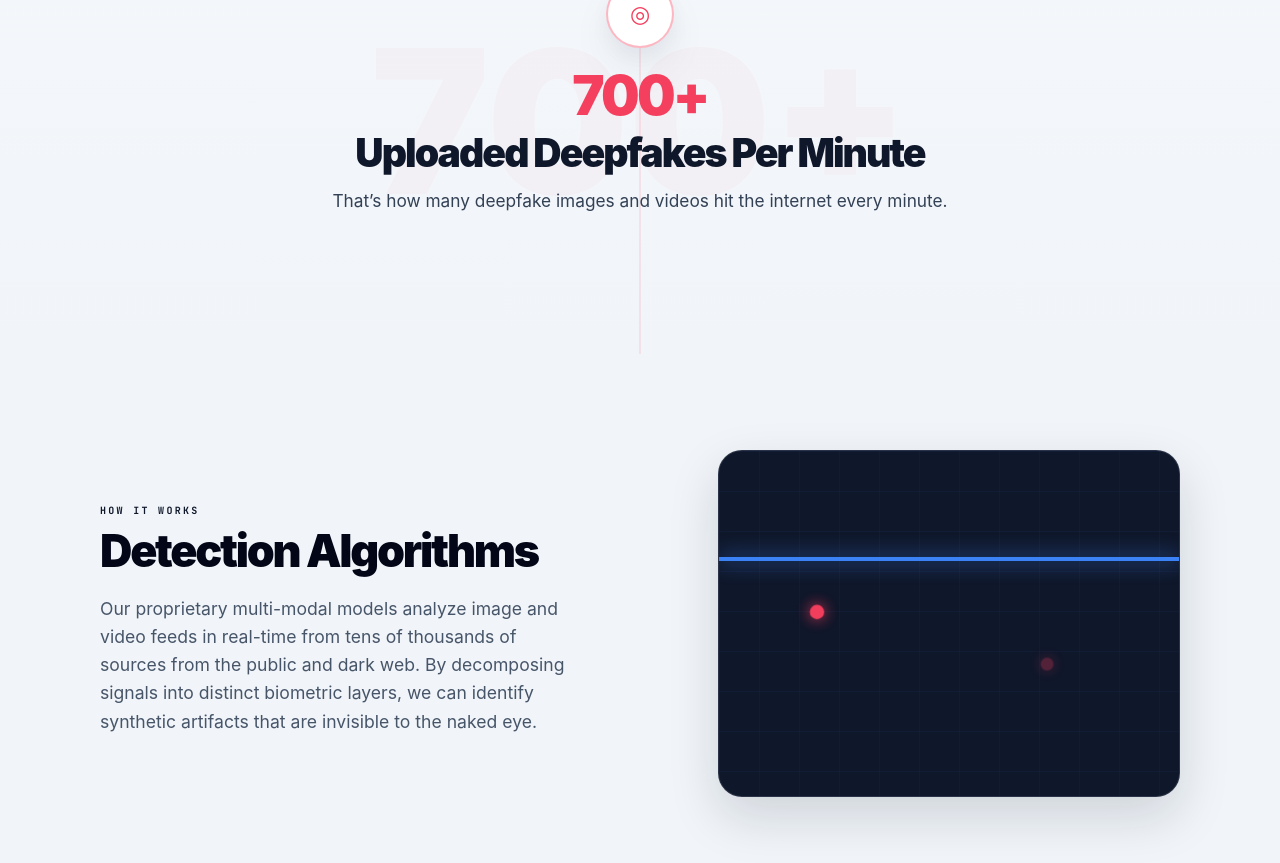
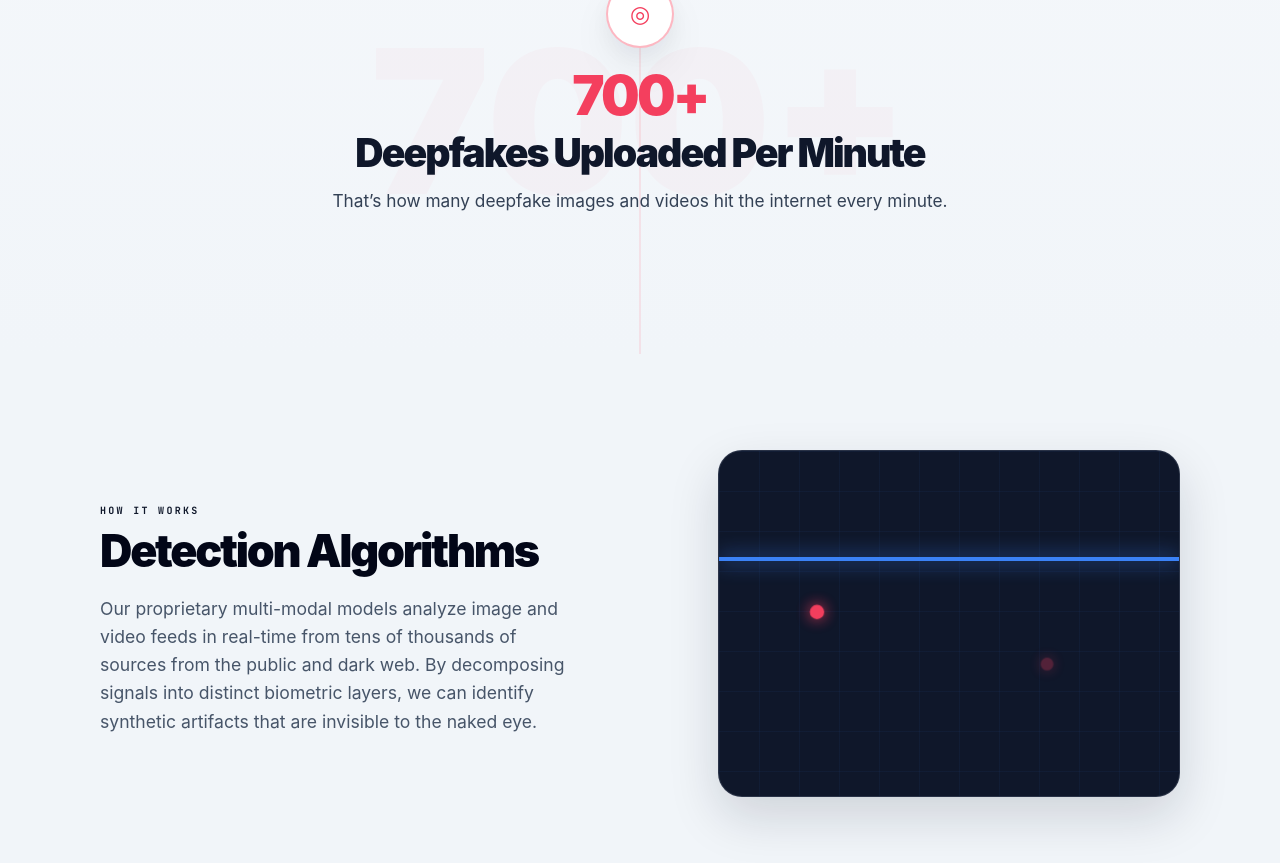
Before and after one commit to JoshPopov/framewatch, a React (Vite) app: page / in a window 1280 px wide. Shown: the part 1540-2403 px from the top of the page. Built offline with nearby package versions, Linux system fonts and the light colour scheme; a web font is replaced by a local one.

Commit message:
Update title for deepfake upload statistic

```diff
--- a/src/main.jsx
+++ b/src/main.jsx
@@ -45,7 +45,7 @@ const stats = [
     icon: "◎",
     ghost: "700+",
     headline: "700+",
-    title: "Uploaded Deepfakes Per Minute",
+    title: "Deepfakes Uploaded Per Minute",
     copy: "That’s how many deepfake images and videos hit the internet every minute.",
   },
 ];
```
